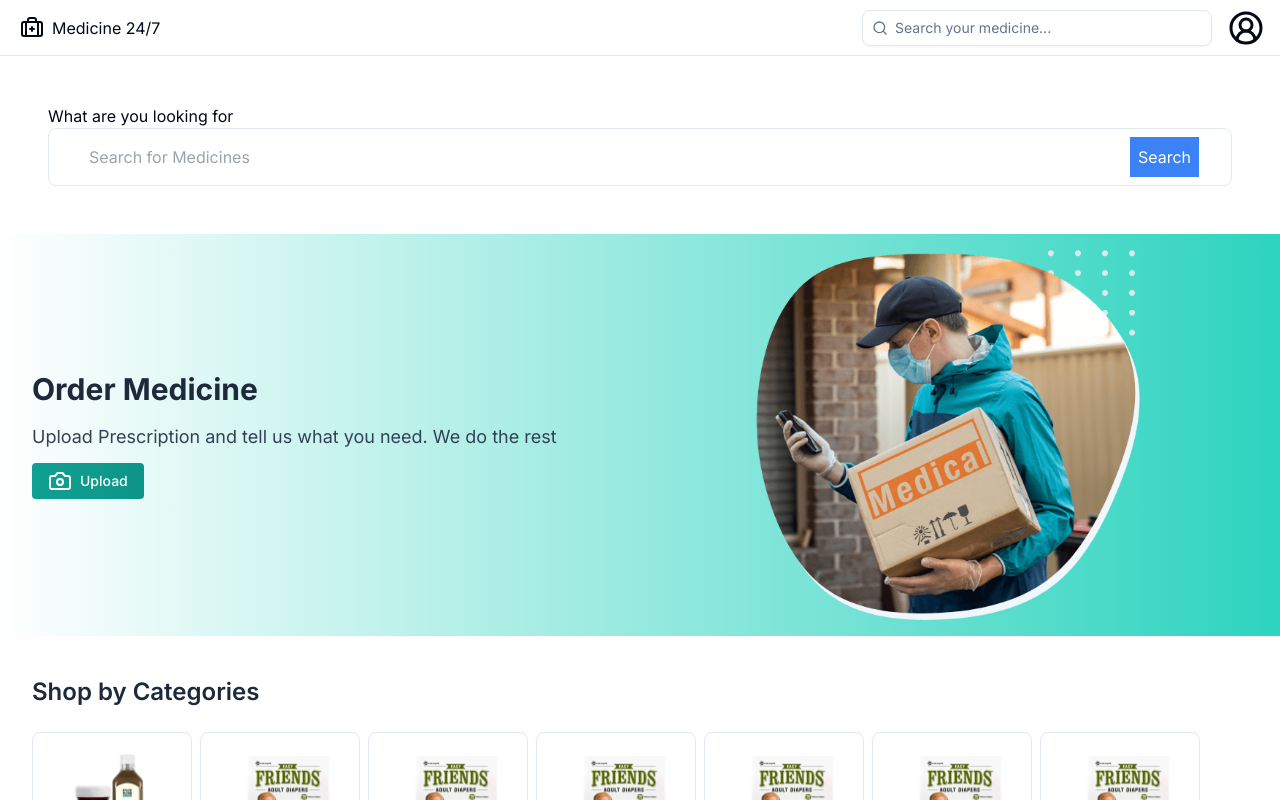
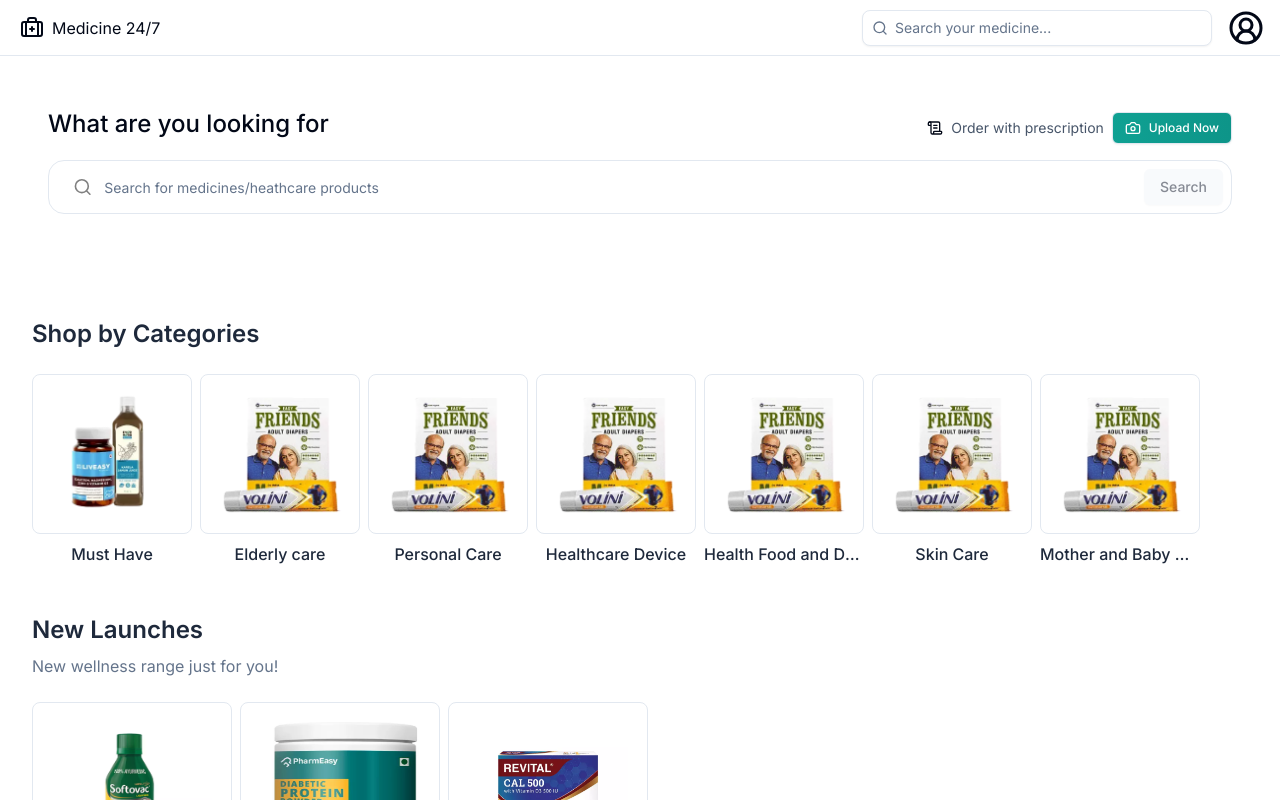
Before and after one commit to Munna-Khandakar/mycrowd, a Next.js app: page / in a window 1280 px wide. Shown: the top 800 px of the page. Built offline with nearby package versions, Linux system fonts and the light colour scheme.

Commit message:
search bar added

```diff
--- a/app/page.tsx
+++ b/app/page.tsx
@@ -1,4 +1,3 @@
-import {HeroSection} from '@/components/herosection/HeroSection';
 import {CategorySection} from '@/components/categorysection/CategorySection';
 import {MedicineSection} from '@/components/medicine/MedicineSection';
 import {NewLaunchSection} from '@/components/medicine/NewLaunchSection/NewLaunchSection';
@@ -8,7 +7,6 @@
     return (
         <main>
             <Searchbar/>
-            <HeroSection/>
             <CategorySection/>
             <NewLaunchSection/>
             <MedicineSection/>
--- /dev/null
+++ b/app/search/page.tsx
@@ -0,0 +1,5 @@
+export default function Page() {
+    return (
+        <p>med search</p>
+    );
+}
--- /dev/null
+++ b/components/Searchbar/SearchResultCard.tsx
@@ -0,0 +1,28 @@
+'use client';
+
+import {ChevronRight} from 'lucide-react';
+import {Medicine} from '@/types/Medicine';
+import Link from 'next/link';
+
+type SearchResultCardProps = {
+    medicine: Medicine
+}
+
+export const SearchResultCard = (props: SearchResultCardProps) => {
+
+    const {medicine} = props;
+
+    return (
+        <Link
+            href={`/${medicine.category}/${medicine.id}`}
+            className="w-full border-0 p-0 rounded-0"
+        >
+            <div
+                className="flex items-center text-start w-full justify-between p-2 hover:bg-teal-50">
+                <span className="text-slate-600 text-sm truncate text-nowrap font-normal ml-8">{medicine.name}</span>
+                <ChevronRight size={16}/>
+            </div>
+        </Link>
+
+    );
+};
--- a/components/Searchbar/Searchbar.tsx
+++ b/components/Searchbar/Searchbar.tsx
@@ -1,16 +1,26 @@
 'use client';
 
 import {useEffect, useRef, useState} from 'react';
+import {useRouter} from 'next/navigation';
+import {Camera, ScrollText, Search, X} from 'lucide-react';
+import {Input} from '@/components/ui/input';
+import {Button} from '@/components/ui/button';
+import {SearchResultCard} from '@/components/Searchbar/SearchResultCard';
+import {MEDICINE} from '@/constants/Medicines';
+import './searchbar.css';
 
 export const Searchbar = () => {
 
     const searchInputRef = useRef<HTMLDivElement>(null);
     const [searchQuery, setSearchQuery] = useState('');
     const [showDropdown, setShowDropdown] = useState(false);
+    const [searchDisabled, setSearchDisabled] = useState(true);
+
+    const router = useRouter();
 
     useEffect(() => {
         const handleClickOutside = (event: any) => {
-            if (searchInputRef.current && !searchInputRef.current.contains(event.target)) {
+            if (showDropdown && searchInputRef.current && !searchInputRef.current.contains(event.target)) {
                 setShowDropdown(false);
             }
         };
@@ -19,35 +29,86 @@
         return () => {
             document.removeEventListener('mousedown', handleClickOutside);
         };
-    }, []);
+    }, [showDropdown]);
+
+    useEffect(() => {
+        setSearchDisabled(searchQuery === '');
+    }, [searchQuery]);
+
+    const gotoSearchPage = () => {
+        if (searchQuery === '') return;
+        router.push(`/search?name=${searchQuery}`);
+    };
 
     return (
         <section className="container p-12">
-            <h2>What are you looking for</h2>
-            <div className="border rounded-lg px-8 py-2">
-                <div
-                    ref={searchInputRef}
-                    className="flex justify-between items-center">
-                    <input type="text"
-                           placeholder="Search for Medicines"
-                           className="w-full p-2"
-                           onChange={(e) => {
-                               setSearchQuery(e.target.value);
-                           }}
-                           onFocus={() => {
-                               setShowDropdown(true);
-                           }}
-                    />
-                    <button className="bg-blue-500 text-white p-2">Search</button>
+            <div className="flex items-end justify-between">
+                <h2 className="text-2xl font-medium leading-10">What are you looking for</h2>
+                <div className="flex items-center justify-center gap-2">
+                    <div className="flex items-center justify-center gap-2">
+                        <ScrollText size={16}/>
+                        <span className="text-slate-600 text-sm">Order with prescription</span>
+                    </div>
+                    <Button variant={'outline'} size={'sm'}
+                            className={`flex items-center justify-between gap-2 ${!searchDisabled ? '' : 'hero-cta-button text-white'} `}>
+                        <Camera size={16}/>
+                        Upload Now
+                    </Button>
+                </div>
+            </div>
+            <div ref={searchInputRef}
+                 className="border rounded-2xl py-2 my-4"
+            >
+                <div className="flex w-full justify-between items-center space-x-2 px-2">
+                    <div className="flex items-center w-full">
+                        <Search className="ml-4" size={20} color="gray"/>
+                        <Input
+                            type="email"
+                            value={searchQuery}
+                            className="py-4 border-0 outline-none shadow-none focus:ring-0 w-full focus:outline-none focus-visible:ring-0"
+                            placeholder="Search for medicines/heathcare products"
+                            onChange={(e) => setSearchQuery(e.target.value)}
+                            onFocus={() => setShowDropdown(true)}
+                            onKeyDown={(e) => {
+                                if (e.key === 'Enter') {
+                                    gotoSearchPage();
+                                }
+                            }}
+                        />
+                    </div>
+                    <div className="flex items-center gap-2">
+                        {
+                            !searchDisabled &&
+                            <Button className="border-0 p-1 outline-none shadow-none"
+                                    variant="outline"
+                                    onClick={() => {
+                                        setSearchQuery('');
+                                        setShowDropdown(false);
+                                    }}
+                            >
+                                <X size={25} className="border p-1 rounded-full"/>
+                            </Button>
+                        }
+
+                        <Button variant={'secondary'}
+                                className={`${searchDisabled ? '' : 'hero-cta-button text-white'} `}
+                                disabled={searchDisabled}
+                                type="button"
+                                onClick={gotoSearchPage}
+                        >
+                            Search
+                        </Button>
+                    </div>
                 </div>
                 {
                     showDropdown && (
-                        <div className="bg-white p-2">
-                            <ul>
-                                <li>Medicine One</li>
-                                <li>Napa Extra</li>
-                            </ul>
-                        </div>
+                        <ul className="py-4">
+                            {
+                                MEDICINE.map((medicine) =>
+                                    <SearchResultCard key={medicine.id} medicine={medicine}/>
+                                )
+                            }
+                        </ul>
                     )
                 }
             </div>
--- a/components/herosection/HeroSection.css
+++ b/components/Searchbar/searchbar.css
@@ -9,8 +9,9 @@
         background-position: 0% 50%;
     }
 }
+
 .hero-cta-button {
     background: linear-gradient(270deg, #0d9488, #14b8a6, #2dd4bf);
     background-size: 600% 600%;
     animation: ai-animation 4s ease infinite;
- }
+}
--- a/components/herosection/HeroSection.tsx
+++ /dev/null
@@ -1,29 +0,0 @@
-import Image from "next/image";
-import DeliveryBoy from "./last-mile-pharmacy-delivery.png";
-import {PrescriptionUploadButton} from "@/components/herosection/PrescriptionUploadButton";
-
-export const HeroSection = () => {
-    return (
-        <section className="bg-gradient-to-r from-white via-sky-200ß to-teal-400">
-            <div className="container mx-auto">
-                <div className="grid grid-cols-2 gap-2 md:gap-4 py-4">
-                    <div className="flex flex-col justify-center">
-                        <h1 className="text-lg md:text-3xl font-bold text-slate-800">Order Medicine</h1>
-                        <p className="text-sm md:text-lg mt-4 text-slate-700">Upload Prescription and tell us what you
-                            need. We do the rest</p>
-                        <PrescriptionUploadButton/>
-                    </div>
-                    <div className="flex justify-center">
-                        <Image
-                            src={DeliveryBoy}
-                            alt="Hero"
-                            className="w-30 md:w-96"
-                            objectFit={"contain"}
-                            width={400}
-                        />
-                    </div>
-                </div>
-            </div>
-        </section>
-    );
-}
--- a/components/herosection/PrescriptionUploadButton.tsx
+++ /dev/null
@@ -1,14 +0,0 @@
-import { Button } from "@/components/ui/button"
-import {Camera} from "lucide-react";
-import './HeroSection.css';
-
-export const PrescriptionUploadButton = () => {
-    return (
-        <div>
-            <Button variant="ghost" className="flex hero-cta-button rounded px-4 py-2 mt-3 text-white items-center">
-                <Camera />
-                <span className="ml-2">Upload</span>
-            </Button>
-        </div>
-    );
-}
```
Also changed, not shown: components/herosection/last-mile-pharmacy-delivery.png (deleted).
